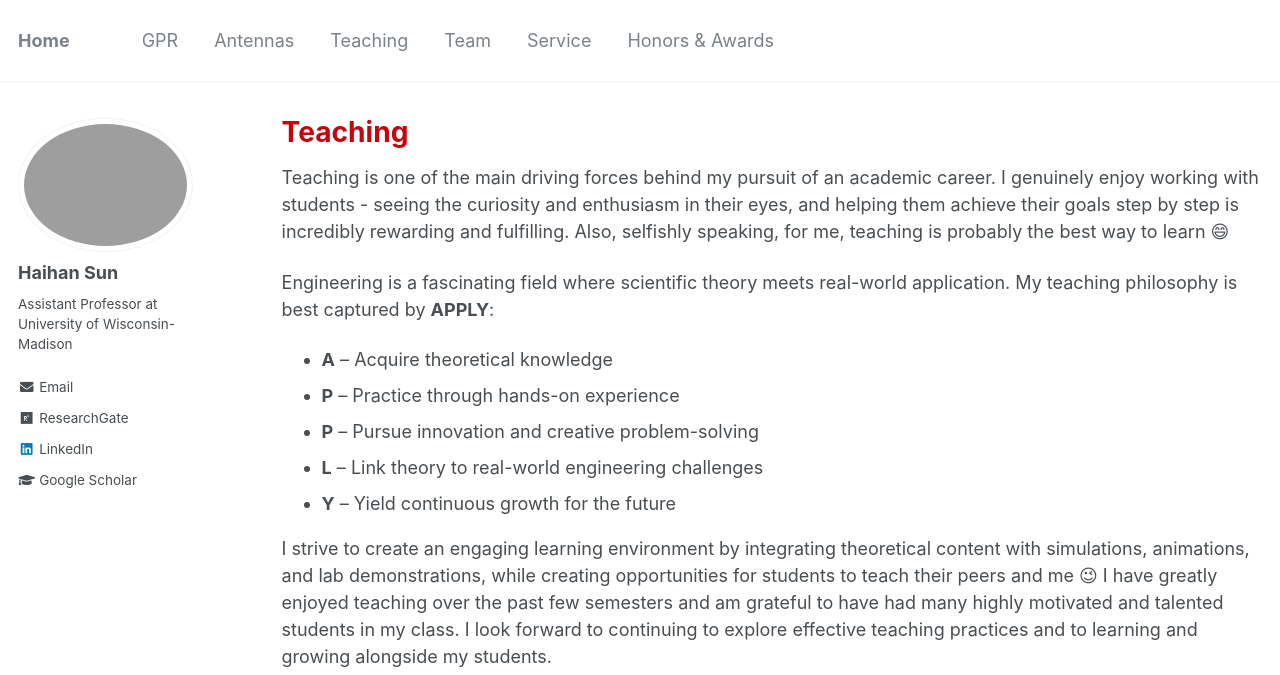
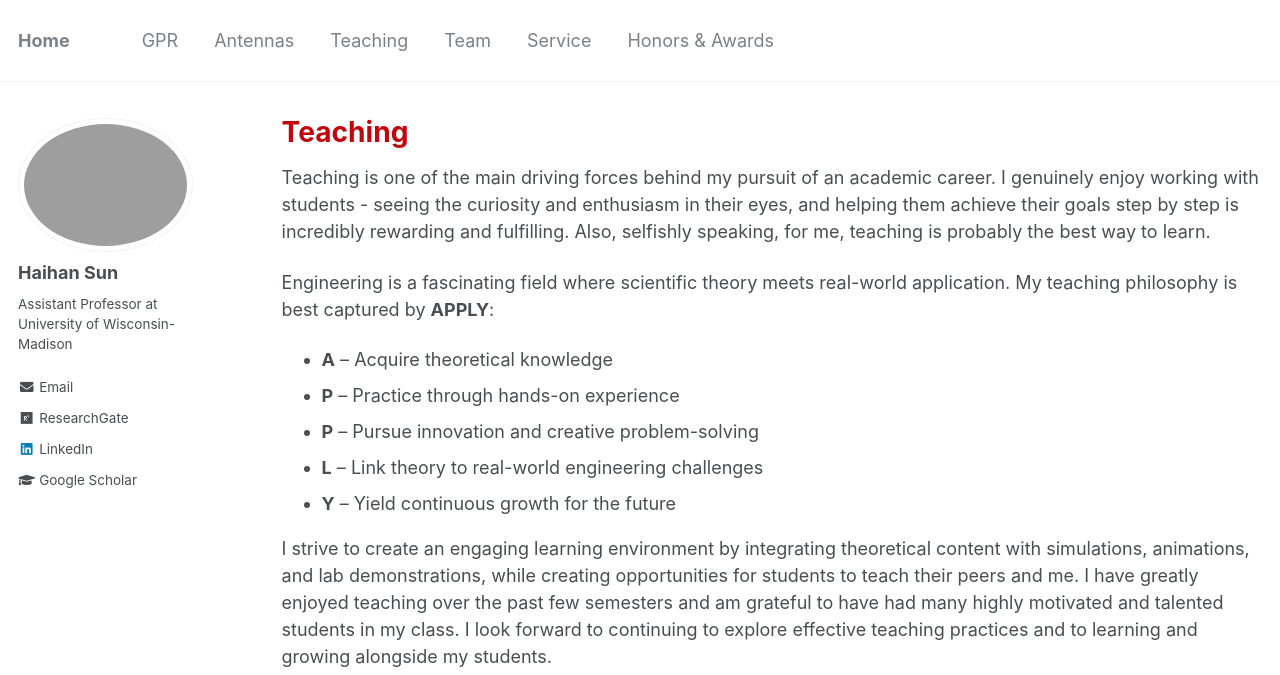
Before and after one commit to Haihan-Sun/Haihan-Sun.github.io, a Jekyll site: the page built from _pages/teaching.html, in a window 1280 px wide and 900 px high. Shown: the top 675 px of the window. Built offline with Jekyll 4.4.1, drawn with Linux system fonts in a browser that asks for light colours.

```diff
--- a/_pages/teaching.html
+++ b/_pages/teaching.html
@@ -9,7 +9,7 @@ author_profile: true
     Teaching is one of the main driving forces behind my pursuit of an academic career.
     I genuinely enjoy working with students - seeing the curiosity and enthusiasm in their eyes,
     and helping them achieve their goals step by step is incredibly rewarding and fulfilling.
-    Also, selfishly speaking, for me, teaching is probably the best way to learn 😄
+    Also, selfishly speaking, for me, teaching is probably the best way to learn.
   </p>
 
   <p>
@@ -27,7 +27,7 @@ author_profile: true
 
   <p>
     I strive to create an engaging learning environment by integrating theoretical content with simulations,
-    animations, and lab demonstrations, while creating opportunities for students to teach their peers and me 😉
+    animations, and lab demonstrations, while creating opportunities for students to teach their peers and me.
     I have greatly enjoyed teaching over the past few semesters and am grateful to have had many highly motivated
     and talented students in my class. I look forward to continuing to explore effective teaching practices
     and to learning and growing alongside my students.
```
